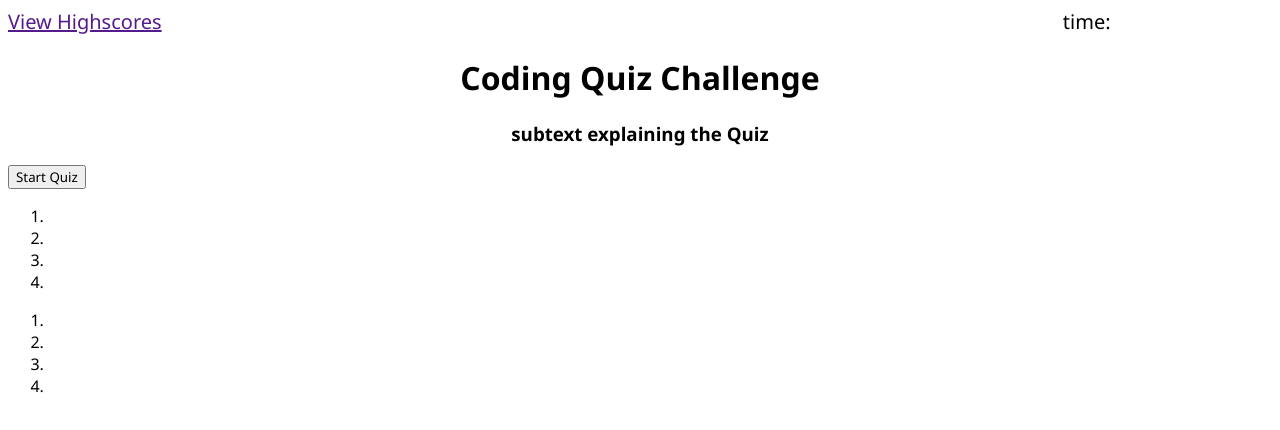
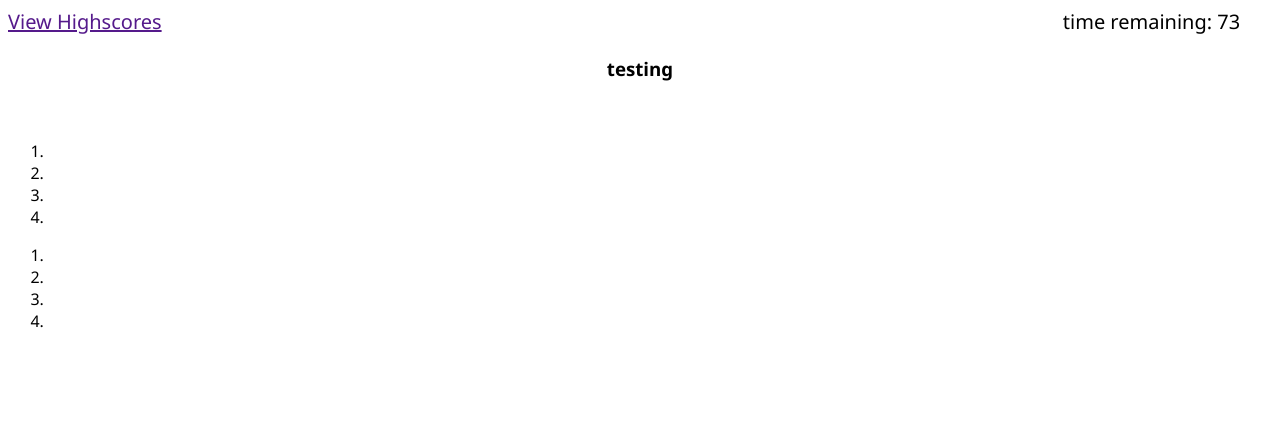
Before and after one commit to brett-hicklin/javascript-quiz, a plain HTML site: page Index.html in a window 1280 px wide. Both pictures are taken after a click on the button "Start Quiz". Drawn offline with Linux system fonts and the light colour scheme.

Commit message:
added more variables with queryselector, centered some of the text on the page, added the start of the timer function, and started an example of how i'll store my questions and answers

```diff
--- a/Assets/script.js
+++ b/Assets/script.js
@@ -14,26 +14,58 @@ under final score value have an input field for initials and a button to submit
 have highscore display initials and score. Place a button to go back and one to clear highscores
 going back goes to start quiz?
 
+
+
 */
-var count = 75;
+var secondsLeft = 75;
+var highScores = document.querySelector("#highscores");
+var centerBtn = document.querySelector("#centerBtn");
+var title = document.querySelector("h1");
+var questionsStyling = document.querySelector("h3");
+var startBtn = document.querySelector("#startBtn");
+var timer = document.querySelector("#timer")
 
-var title = document.querySelector("h1");
-// title.innerText = "test";
+//styling for title of quiz
+title.textContent = "test";
+title.style.textAlign = "center";
 
-var questions = document.querySelector("#questions");
-// questions.innerText = "testing";
+//styling for questions
+questionsStyling.innerText = "testing";
+questionsStyling.style.textAlign = "center";
 
-var startBtn = document.querySelector("#startBtn");
+//centers the button in the screen
+centerBtn.style.textAlign ="center"
+
 startBtn.addEventListener("click", startQuiz);
 
 function startQuiz (){
+title.textContent = ""
+startBtn.style.visibility = "hidden"
+setTime ();
+}
+
+
+function setTime (){
+    var timerInterval = setInterval( function (){
+        secondsLeft --;
+        timer.textContent = "time remaining:  " + secondsLeft;
+
+        if(secondsLeft === 0) {
+            timer.textContent = ""
+            clearInterval(timerInterval);
+    }
+
+
+
+},1000);
+}
+
+
+questions[{
+    question: "What is an event?",
+    choices: ["A","B","C","D"],
+    answer:"A"
+},{
 
 }
-
-var countDown = document.querySelector("countDown")
-setInterval (function (){
-for(let i = 0; i>0; i--){
-    count[i]
-}
-})
-,1000;
+]
--- a/Assets/style.css
+++ b/Assets/style.css
@@ -11,7 +11,7 @@ position:relative;
 
 }
 
-#countDown {
+#timer {
 position: relative;
 left: 70vw;
 margin-right: 100px;
--- a/Index.html
+++ b/Index.html
@@ -10,19 +10,19 @@
 <body>
     <span class="scoreAndTime" id="scorePosition"> <a href src = "#highscores">View Highscores</a> </span>
 
-    <span class="scoreAndTime" id="countDown"> time:</span>
+    <span class="scoreAndTime" id="timer"> </span>
 
     <h1><center>Coding Quiz Challenge</center></h1>
 
-    <h3 id="questions"> <center>subtext explaining the Quiz</center></h3>
-
-    <button id="startBtn" >Start Quiz</button>
-
+    <h3 id="questions" > <center>subtext explaining the Quiz</center></h3>
+    <div id="centerBtn">
+        <button id="startBtn" >Start Quiz</button>
+    </div>
     <ol id="possibleAnswers">
-    <li></li>
-    <li></l>
-    <li></li>
-    <li></li>
+      <li></li>
+      <li></l>
+      <li></li>
+      <li></li>
     </ol>
 
 
```
